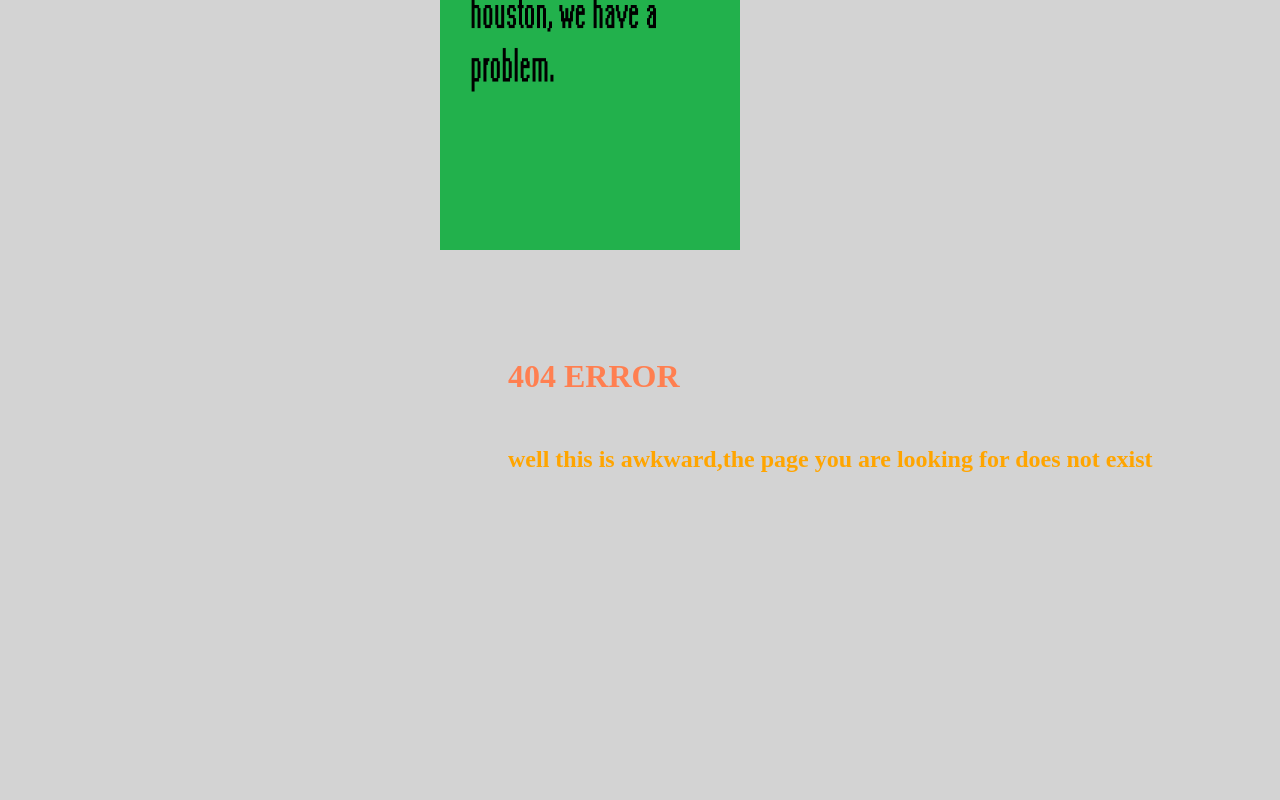
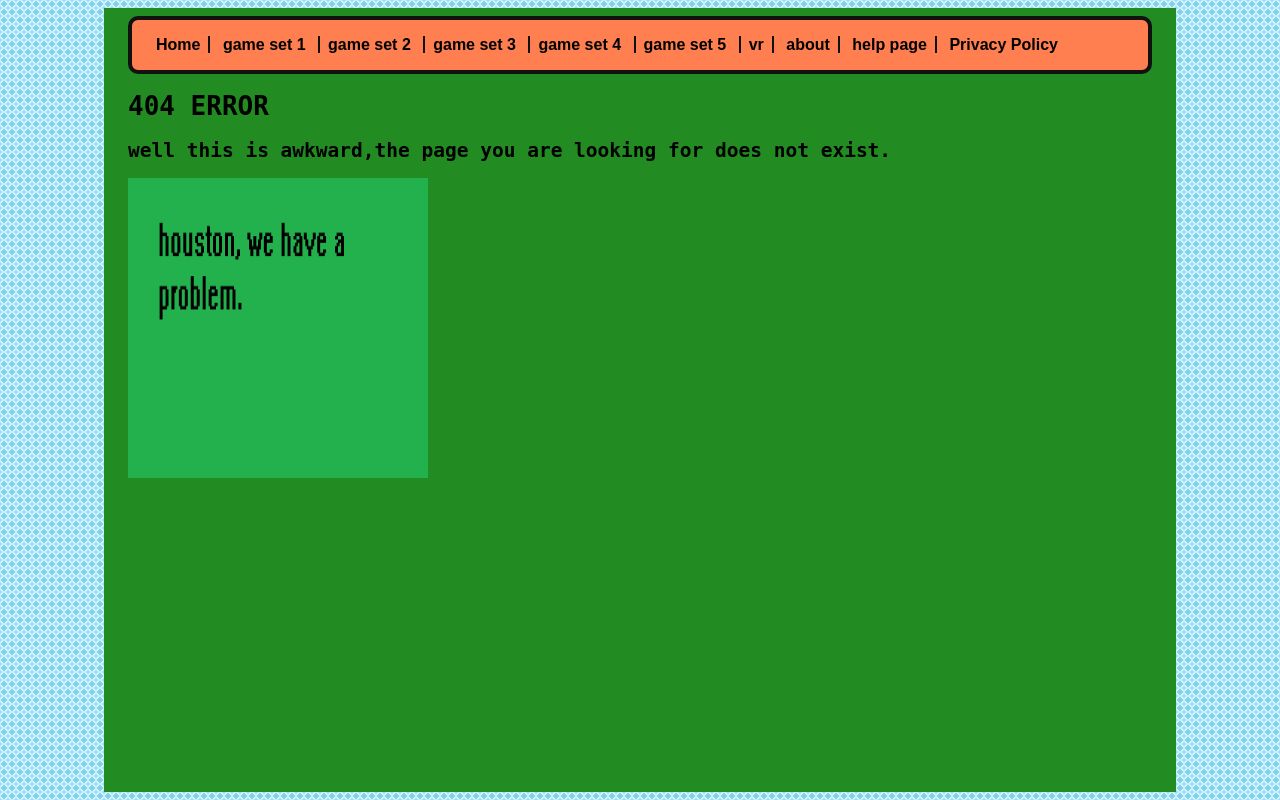
Before and after one commit to makeemplayem/offical-website, a PHP site: page /404.html in a window 1280 px wide. Run offline with PHP 8.4, Linux system fonts and the light colour scheme.

Commit message:
fixed 404 page

```diff
--- a/404.html
+++ b/404.html
@@ -5,11 +5,25 @@
     </head>
  <link type="text/css" rel="stylesheet" href="404stylesheet.css"/>
 <body>
+    <nav>
+<ul>
+<li><a href="index.html">Home</a></li>
+<li><a href="GameSet1Start.html">game set 1 </a></li>
+<li><a href="GameSet2Start.html">game set 2 </a></li>
+<li><a href="GameSet3Start.html">game set 3 </a></li>
+<li><a href="GameSet4Start.html">game set 4 </a></li>
+<li><a href="GameSet5Start.html">game set 5 </a></li>
+<li><a href="vr.html">vr</a></li>
+<li><a href="about.html">about</a></li>
+<li><a href="help.html">help page</a></li>
+<li><a href="privacyPolicy.html">Privacy Policy</a></li>
+</ul>
+</nav>
     <h1>
      404 ERROR
     </h1>
     <h2>
-         well this is awkward,the page you are looking for does not exist
+         well this is awkward,the page you are looking for does not exist.
     </h2>
      <img src="404image.png" style="width:300px;height:300px;">
     </body>
--- a/404stylesheet.css
+++ b/404stylesheet.css
@@ -1,18 +1,38 @@
 body {
-background-color: lightgray;
+background-color: forestgreen;
+font-family: monospace;
+margin-left: auto;
+margin-right: auto;
+max-width: 1024px;
+min-width: 256px;
+padding-top: 8px;
+padding-bottom: 24px;
+padding-left: 24px;
+padding-right: 24px;
 }
-h1 {
-padding-top: 350px;
-padding-left:500px;
-color: coral;
+html {
+background: radial-gradient(circle, SkyBlue, SkyBlue 50%, LightCyan 50%, SkyBlue);
+background-size: 8px 8px;
 }
-h2 {
-padding-top: 30px;
-padding-left: 500px;
-color: orange;
+nav ul {
+list-style-type: none;
+background-color: coral;
+border: 4px solid #111111;
+border-radius: 10px;
+font-family: sans-serif;
+font-weight: bold;
+padding: 16px;
 }
-img {
-     position: fixed;
-  bottom: 550;
-  left: 440;
+nav ul li {
+display: inline;
+border-right: 2px solid #111111;
+padding-right: 8px;
+padding-left: 8px;
 }
+nav ul li:last-child {
+border-right: none;
+}
+nav ul li a {
+text-decoration: none;
+color: black;
+}
--- a/GameSet4Start.html
+++ b/GameSet4Start.html
@@ -37,7 +37,8 @@
          <h2> the games in this game set are</h2>
         <ol>
         <li>Build dash - THIS GAME IS NOT YET RELEASED</li>
-        <li>You are a racer. Your goal is to go around the track as many times as possible. Instructions: use the arrow keys to drive the car. Press space to start. Each time you hit the grass, you lose a live. If you lose five lives, The game ends and your score is reset. Do not forget to have fun! Credits on the scratch page. </li>
+        <br>
+        <li>Ultimate Racer - You are a racer. Your goal is to go around the track as many times as possible. Instructions: use the arrow keys to drive the car. Press space to start. Each time you hit the grass, you lose a live. If you lose five lives, The game ends and your score is reset. Do not forget to have fun! Credits on the scratch page. </li>
         </ol>
     </body>
     <footer >
```
Also changed, not shown: stylesheet.css (+3 -46 lines).
